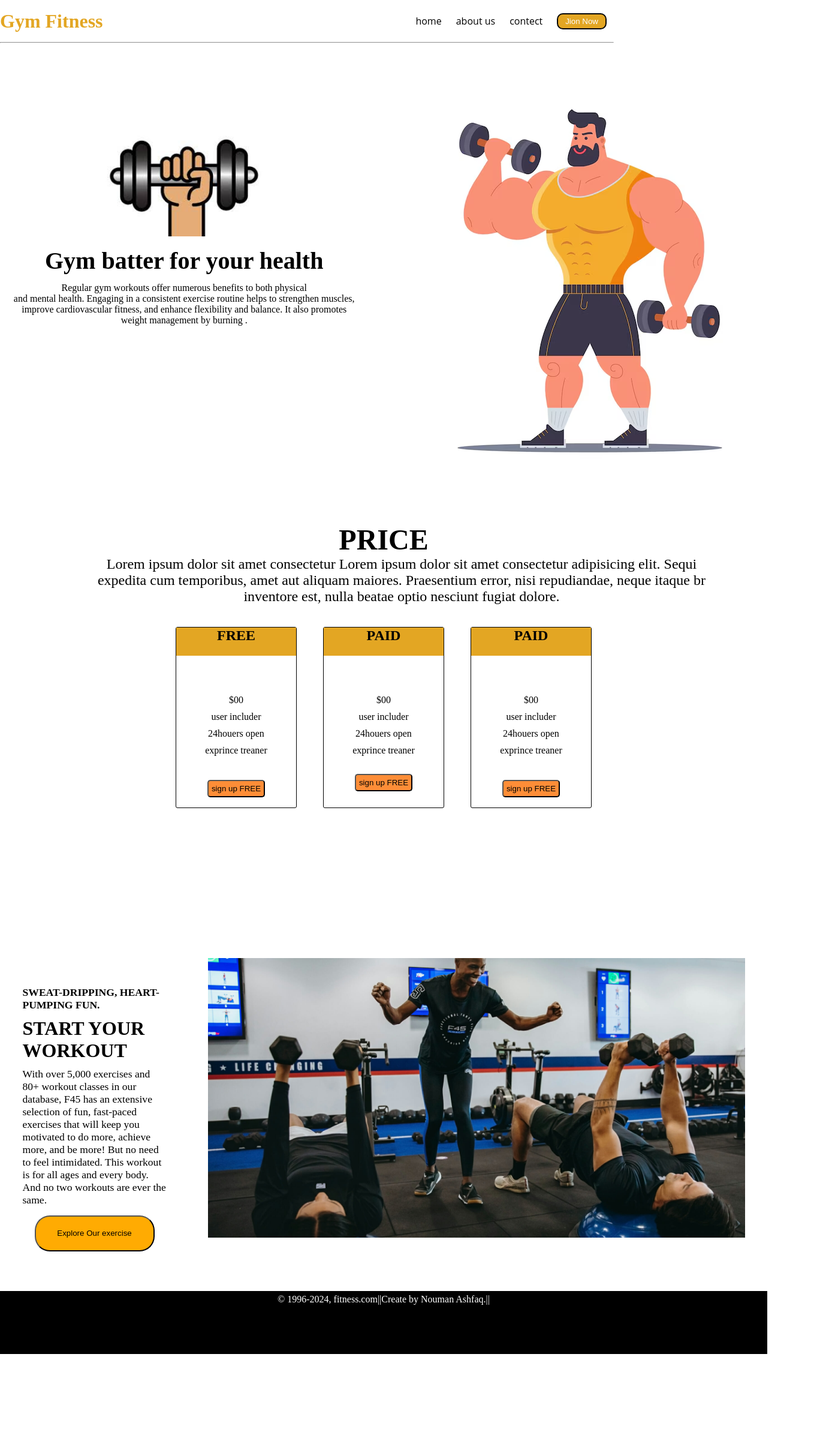
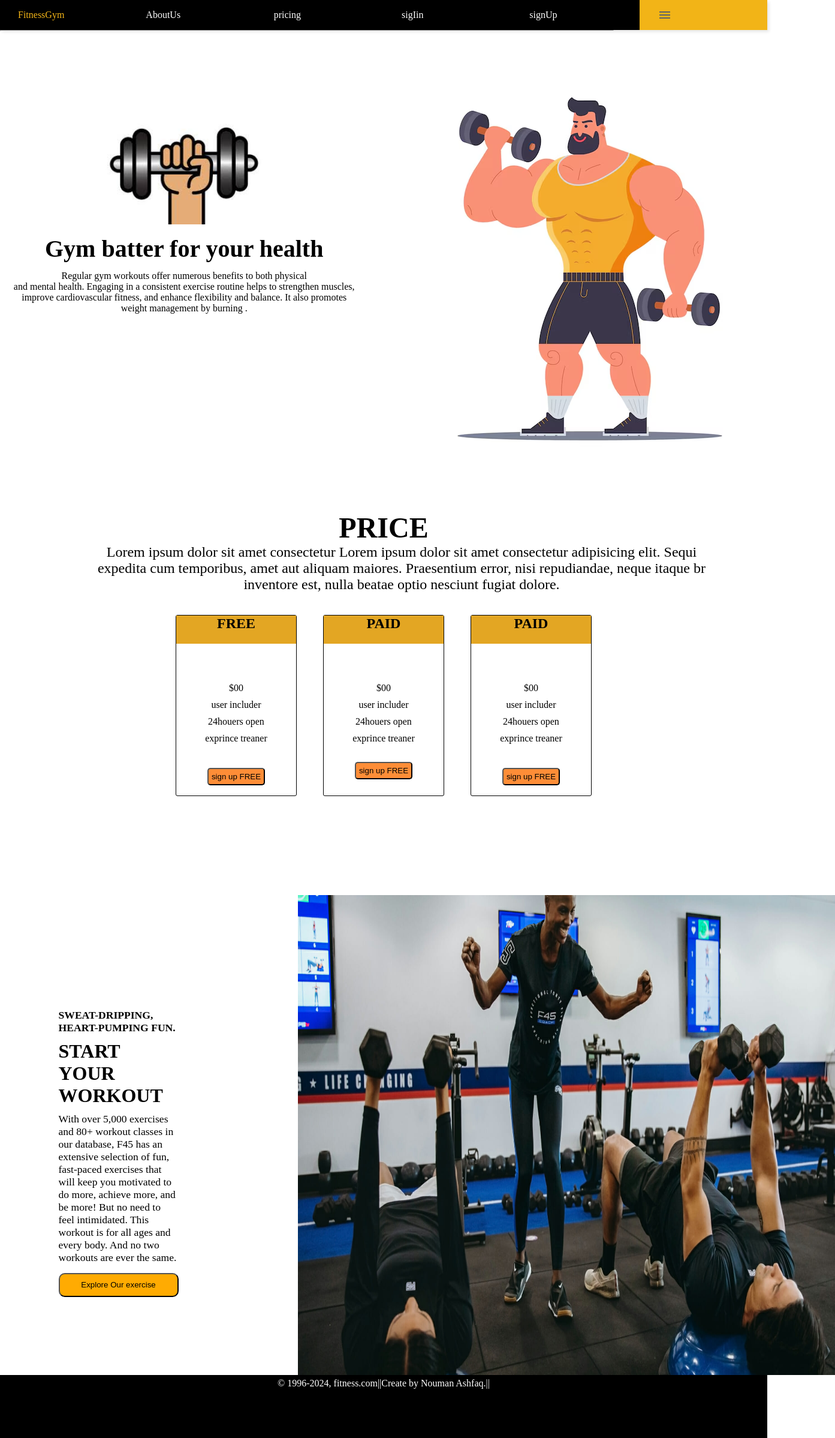
Before and after one commit to noumanmani/Gym-website, a plain HTML site: page index.htm in a window 1280 px wide. Shown: the whole page at 60% size, 1393 px wide, since content can reach past the window. Before the commit the page ends 2257 px from the top, so only its background shows below. Drawn offline with Linux system fonts and the light colour scheme; a web font is replaced by a local one.

Commit message:
complete project

```diff
--- a/Utils.css
+++ b/Utils.css
@@ -141,13 +141,15 @@ text-align: center;
     width: 100vw;
     align-items: center;
     justify-content: center;
+    position: fixed;
 }
 .exr{
-    height: 60px;
+    height: 40px;
     width: 200px;
-    border-radius: 25px;
+    border-radius: 10px;
     background-color: rgb(255, 171, 2);
     margin-top: 5px;
+    margin-bottom: 6px;
 }
 .copy{
     font-size:1rem ;
@@ -158,3 +160,75 @@ text-align: center;
     width: 100vw;
     color: white;
  }
+
+ nav{
+    background-color: rgb(0, 0, 0);
+    box-shadow: 3px 3px 5px rgba(0 ,0 ,0,0.1);
+    width: 100vw;
+}
+nav ul{
+    width: 100%;
+    list-style: none;
+    display: flex;
+    justify-content: flex-end;
+    align-items: center;
+}
+nav li{
+     height: 50px;
+     width: 100%;
+}
+nav a{
+    height: 100%;
+    color: white;
+    padding: 0 30px;
+    text-decoration: none;
+    display: flex;
+    align-items: center;
+}
+nav a:hover{
+    background: color #f0f0f0;
+    color: #f2b417 ;
+}
+nav li:first-child{
+margin-right: auto;
+}
+.side-bar{
+position: fixed;
+top: 0;
+right: 0;
+height: 100vh;
+width: 250px;
+z-index:999;
+backdrop-filter: blur(10px);
+background-color: rgb(84, 79, 79);
+box-shadow: -10px 0 10px rgb(0, 0, 0, 0.1);
+display: none;
+flex-direction: column;
+align-items: flex-start;
+justify-content: flex-start;
+}
+.side-bar li{
+    width: 100%;
+}
+.side-bar a{
+    width: 100%;
+}
+.font{
+    background-color: #f2b417;
+}
+.menu-button{
+    display: none;
+}
+@media(max-width: 800px){
+    .hideOnMobile{
+        display:none;
+    }
+}
+.menu-button{
+    display: block;
+}
+@media(max-width:400px){
+    .side-bar{
+        width: 100%;
+    }
+}
--- a/index.htm
+++ b/index.htm
@@ -5,21 +5,30 @@
 	<meta name="viewport" content="width=device-width, initial-scale=1.0">
 	<link rel="stylesheet" href="style.css">
 	<link rel="stylesheet" href="Utils.css">
+	<link rel="stylesheet" href="nav.css">
 	<title>#11 landing page website by ||  Nouman Ashfaq</title>
 </head>
 <body class="overflow-hidden">
 	<div class="container max-auto ">
 		<header>
-			<nav class="flex justify-center justify-between">
-				<div class=" flex items-center bold text-blue">Gym Fitness
-				</div>
-				<ul class="navbar flex items-center ">
-					<li> home</li>
-					<li> about us</li>
-					<li> contect</li>
-					<li> <button class="btn"> Jion Now</button></li>
+			<nav>
+				<ul class="side-bar">
+					<li onclick="hidesidebar()" > <a class="font" href="#"> <svg xmlns="http://www.w3.org/2000/svg" height="24px" viewBox="0 -960 960 960" width="24px" fill="#5f6368"><path d="M120-240v-80h720v80H120Zm0-200v-80h720v80H120Zm0-200v-80h720v80H120Z"/></svg></a> </li>
+					<li > <a href="google.com">AboutUs </a></li>
+					<li > <a href="https://www.youtube.com/watch?v=YMbjKthjgZM">pricing </a></li>
+					<li > <a href="https://www.google.com/search?client=firefox-b-d&q=google+translate">logout </a></li>
+					<li > <a href="#">signup </a></li>
+				</ul>
+				<ul>
+					<li> <a href="#">FitnessGym </a></li>
+					<li class="hideOnMobile" > <a href="#">AboutUs </a></li>
+					<li class="hideOnMobile" > <a href="#">pricing </a></li>
+					<li class="hideOnMobile" > <a href="#">sigIin </a></li>
+					<li class="hideOnMobile" > <a href="#">signUp </a></li>
+					<li class="menu-button"onclick="showSidebar()"> <a class="font" href="#"><svg xmlns="http://www.w3.org/2000/svg" height="24px" viewBox="0 -960 960 960" width="24px" fill="#5f6368"><path d="M120-240v-80h720v80H120Zm0-200v-80h720v80H120Zm0-200v-80h720v80H120Z"/></svg></a> </li>
 				</ul>
 			</nav>
+
 			<hr>
 		</header>
 		<main class="min-h-screen ">
@@ -86,13 +95,13 @@
 					</div>
 				</div>
 			</section>
-			<section>
-				<div class="gym-image">
+			<section class="scetion3">
+				<div class="last-scetion">
+
 					<div class="gym-left">
 						<h4>
 							SWEAT-DRIPPING, HEART-PUMPING FUN.
-</h4>
-<h1 class="bold"> START YOUR
+						</h4><h1 class="bold"> START YOUR
 							WORKOUT</h1>
 							<p>
 								With over 5,000 exercises and 80+ workout classes in our database,
@@ -108,14 +117,19 @@
 						</div>
 
 					</div>
+
+				</div> <!--last scction!-->
           </section>
+		</main>
+	</div>
+	<script src="script.js"></script>
+</body>
+</html>
+
+
 <footer>
 	<div class="copy"> © 1996-2024, fitness.com||Create by Nouman Ashfaq.||
 
 	</div>
 
  </footer>
-		</main>
-	</div>
-</body>
-</html>
--- a/script.js
+++ b/script.js
@@ -0,0 +1,8 @@
+function showSidebar(){
+    const side =document.querySelector(".side-bar")
+    side.style.display="flex"
+ }
+function hidesidebar(){
+    const side =document.querySelector(".side-bar")
+    side.style.display="none"
+}
--- a/style.css
+++ b/style.css
@@ -18,8 +18,14 @@
 }
 .navbar{
     display: flex;
-    height: 70px;
+    height: 70px;}
+.gym-image{
+width: 70vw;
 }
+.topleft{
+    width: 60%;
+}
+
 .topleft{
     width: 60%;
     height: 50vh;
@@ -35,5 +41,29 @@
 }
 .with{
     width: 100%;
-    height: 100%;
+
 }
+.section3{
+    height: 100vh;
+    width: 100vw;
+
+}
+.gym-right{
+    height: 100vh;
+    width: 70vh;
+}
+.gym-right img{
+    height: 100vh;
+    width: 100vw;
+}
+.last-scetion{
+    display: flex;
+    align-items: center;
+    justify-content: center;
+}
+.gym-left{
+    padding: 0 130px;
+}
+.last-scetion p{
+
+}
```
Also changed, not shown: nav.css (added). Lines whose indentation alone changed are shown as unchanged.
